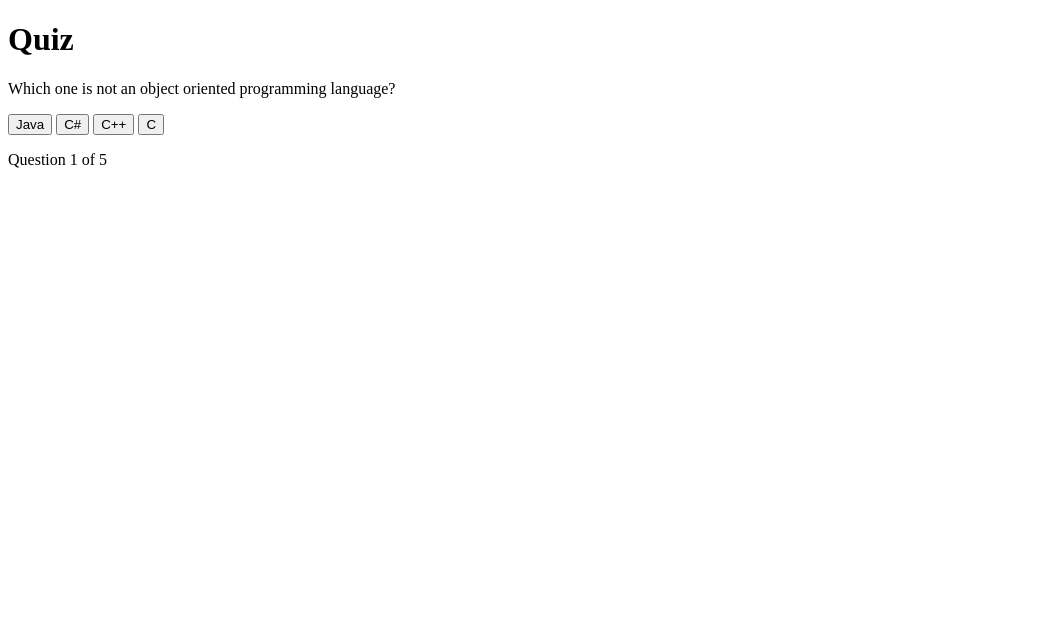
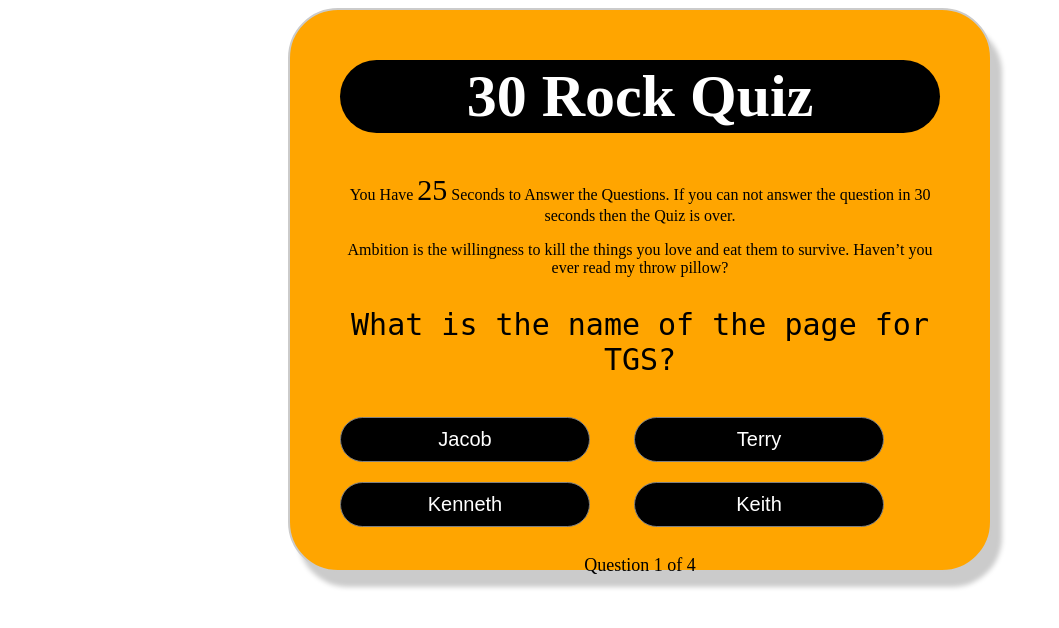
Before and after one commit to Averybruner5924/TriviaGame, a plain HTML site: page index.html in a window 1280 px wide. Shown: the whole page, without its empty margins (0-1059 px from the left). Drawn offline with Linux system fonts and the light colour scheme.

Commit message:
Added in Counter and CSS

```diff
--- a/assets/css/style.css
+++ b/assets/css/style.css
@@ -0,0 +1,73 @@
+body {
+    background-color: white;
+}
+
+.grid {
+    width: 600px;
+    height: 500px;
+    margin: 0 auto;
+    background-color: orange;
+    padding: 10px 50px 50px 50px;
+    border-radius: 50px;
+    border: 2px solid #cbcbcb;
+    box-shadow: 10px 15px 5px #cbcbcb;
+}
+
+.grid h1 {
+    font-family: "sans-serif";
+    background-color: black;
+    font-size: 60px;
+    text-align: center;
+    color: #ffffff;
+    padding: 2px 0px;
+    border-radius: 50px;
+}
+
+#score {
+    color: black;
+    text-align: center;
+    font-size: 30px;
+}
+
+.grid #question {
+    font-family: "monospace";
+    font-size: 30px;
+    color: black;
+}
+
+.buttons {
+    margin-top: 30px;
+}
+
+#btn0, #btn1, #btn2, #btn3 {
+    background-color: black;
+    width: 250px;
+    font-size: 20px;
+    color: #fff;
+    border: 1px solid grey;
+    border-radius: 50px;
+    margin: 10px 40px 10px 0px;
+    padding: 10px 10px;
+}
+
+#btn0:hover, #btn1:hover, #btn2:hover, #btn3:hover {
+    cursor: pointer;
+    background-color: orangered;
+}
+
+#btn0:focus, #btn1:focus, #btn2:focus, #btn3:focus {
+    outline: 0;
+}
+
+#progress {
+    color: black;
+    font-size: 18px;
+}
+
+p {
+    text-align: center;
+}
+
+#countdowntimer{
+    font-size: 30px;
+}
--- a/assets/javascript/app.js
+++ b/assets/javascript/app.js
@@ -43,11 +43,10 @@ function showScores() {
 
 // create questions
 var questions = [
-    new Question("Which one is not an object oriented programming language?", ["Java", "C#","C++", "C"], "C"),
-    new Question("Which language is used for styling web pages?", ["HTML", "JQuery", "CSS", "XML"], "CSS"),
-    new Question("There are ____ main components of object oriented programming.", ["1", "6","2", "4"], "4"),
-    new Question("Which language is used for web apps?", ["PHP", "Python", "Javascript", "All"], "All"),
-    new Question("MVC is a ____.", ["Language", "Library", "Framework", "All"], "Framework")
+    new Question("What is the name of the page for TGS?", ["Jacob", "Terry","Kenneth", "Keith"], "Kenneth"),
+    new Question("What does TGS stand for?", ["The Girl Show", "The Great Show", "The Girly Show", "That Good Show"], "The Girly Show"),
+    new Question("What is Jack never in boss of in 30 Rock", ["Automotives", "Microwaves","East Coast Programming", "Mailroom"], "Automotives"),
+    new Question("What is the name of Tracy Jordan's doctor?", ["Leo Di Caprio", "Leo Spaceman", "Alfred Moonbeam", "Griz"], "Leo Spaceman")
 ];
 
 // create quiz
@@ -55,3 +54,13 @@ var quiz = new Quiz(questions);
 
 // display quiz
 populate();
+
+
+//timer
+var timeleft = 30;
+var downloadTimer = setInterval(function(){
+timeleft--;
+document.getElementById("countdowntimer").textContent = timeleft;
+if(timeleft === 0)
+   showScores();
+},1000);
--- a/index.html
+++ b/index.html
@@ -4,11 +4,16 @@
     <meta charset="UTF-8">
     <title>Quiz</title>
     <link rel="stylesheet" type="text/css" href="assets/css/style.css">
+
 </head>
 <body>
     <div class="grid">
         <div id="quiz">
-            <h1>Quiz</h1>
+            <h1>30 Rock Quiz</h1>
+
+            <p>You Have <span id="countdowntimer">30 </span> Seconds to Answer the Questions. If you can not answer the question in 30 seconds then the Quiz is over.</p>
+
+            <p>Ambition is the willingness to kill the things you love and eat them to survive. Haven’t you ever read my throw pillow?</p>
 
             <p id="question"></p>
 
```
Also changed, not shown: 1 other file.
